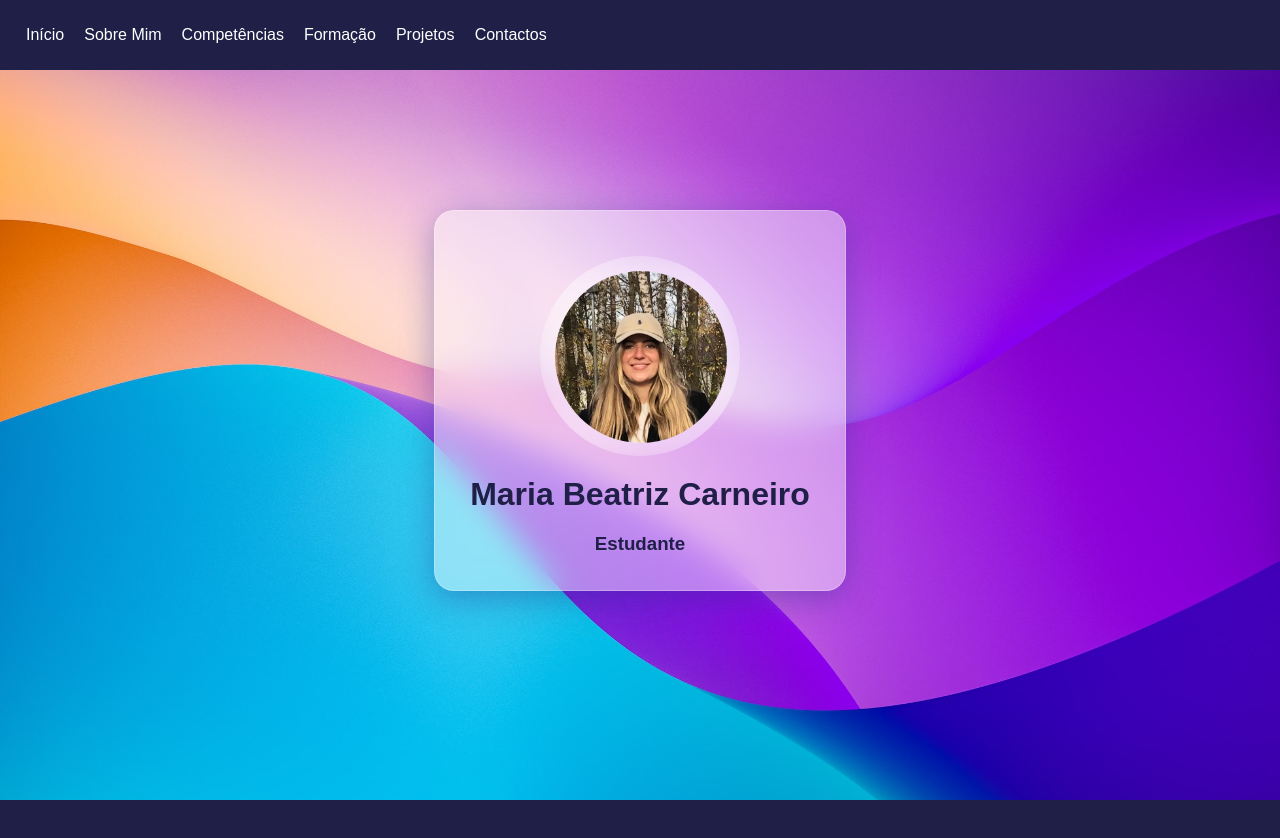
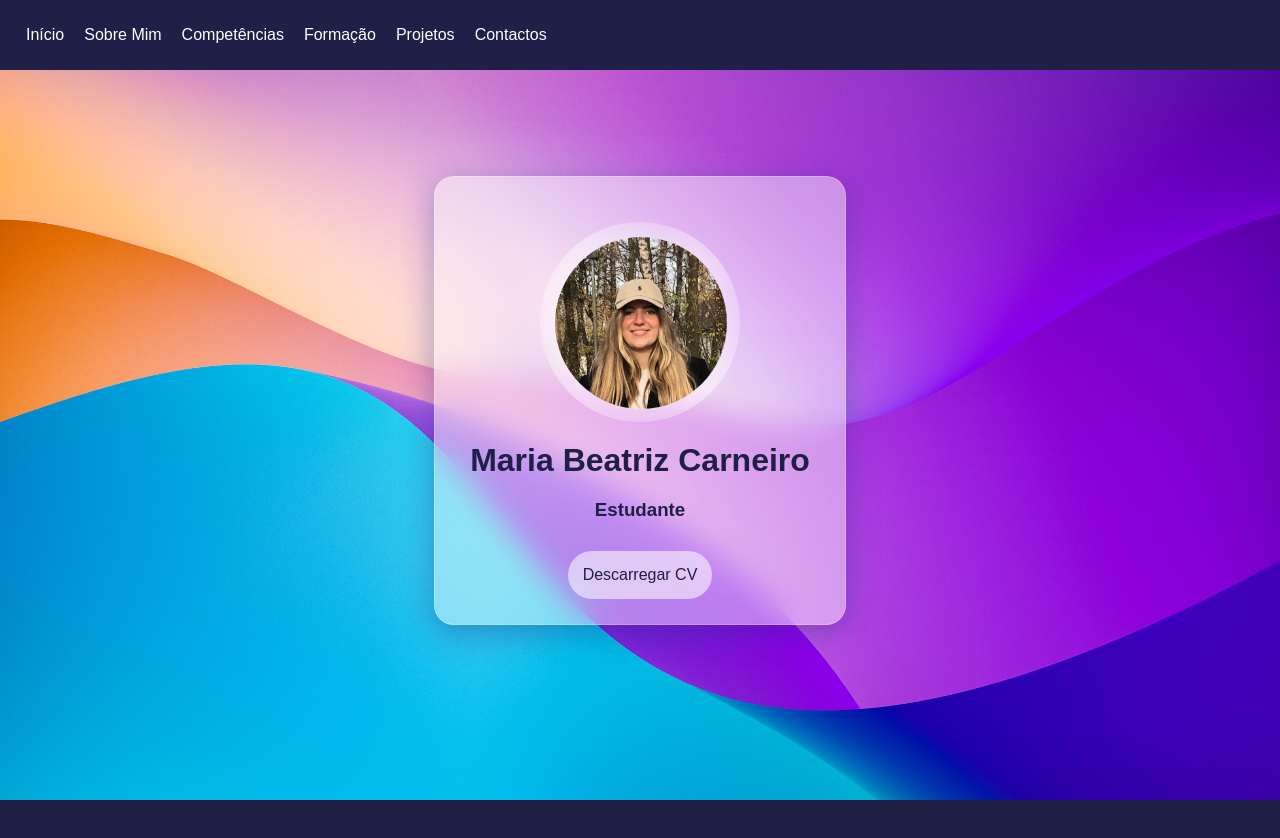
Before and after one commit to MariaBeatrizCarneiro/my-portfolio, a plain HTML site: page public/index.html in a window 1280 px wide. Shown: the top 838 px of the page. Drawn offline with Linux system fonts and the light colour scheme.

Commit message:
download cv folder

```diff
--- a/public/index.html
+++ b/public/index.html
@@ -61,7 +61,7 @@
         <div class="glass-card-content">
           <h1>Maria Beatriz Carneiro</h1>
           <h3>Estudante</h3>
-
+          <a href="files/Curriculum_vitae.pdf" download>Descarregar CV</a>
         </div>
       </div>
     </header>
```
